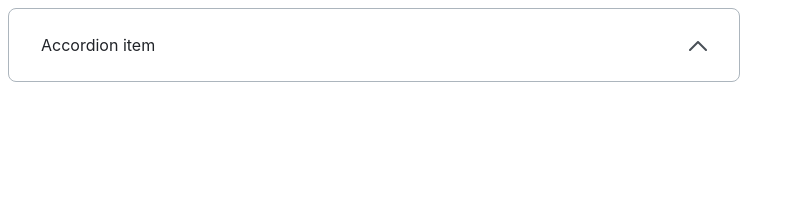
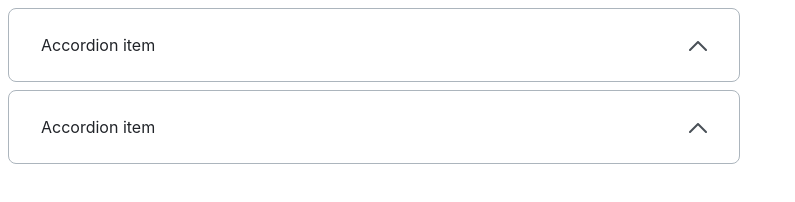
Before and after one commit to js-tasks-ru/htmlcss-20231027_andrey-shirling, a website: page 03-lection1/02-accordion/index.html in a window 1280 px wide. Shown: the whole page, without its empty margins (0-795 px from the left). Drawn offline with Linux system fonts and the light colour scheme.

Commit message:
add accordion last-child style

```diff
--- a/03-lection1/02-accordion/accordion.css
+++ b/03-lection1/02-accordion/accordion.css
@@ -3,6 +3,11 @@
     min-height: 72px;
     border-radius: 8px;
     border: 1px solid var(--grey-3);
+    margin-bottom: 8px;
+}
+
+.accordion:last-child {
+    margin-bottom: 0;
 }
 
 .accordion_summary {
--- a/03-lection1/02-accordion/index.html
+++ b/03-lection1/02-accordion/index.html
@@ -15,5 +15,14 @@
                 Amet minim mollit non deserunt ullamco est sit aliqua dolor do amet sint. Velit officia consequat duis enim velit mollit. Exercitation veniam consequat sunt nostrud amet.
             </p>
         </details>
+        <details class="accordion">
+            <summary class="accordion_summary">
+                Accordion item
+            </summary>
+            <p class="accordion_details">
+                Amet minim mollit non deserunt ullamco est sit aliqua dolor do amet sint. Velit officia consequat duis enim velit mollit. Exercitation veniam consequat sunt nostrud amet.
+                Amet minim mollit non deserunt ullamco est sit aliqua dolor do amet sint. Velit officia consequat duis enim velit mollit. Exercitation veniam consequat sunt nostrud amet.
+            </p>
+        </details>
     </body>
 </html>
```
